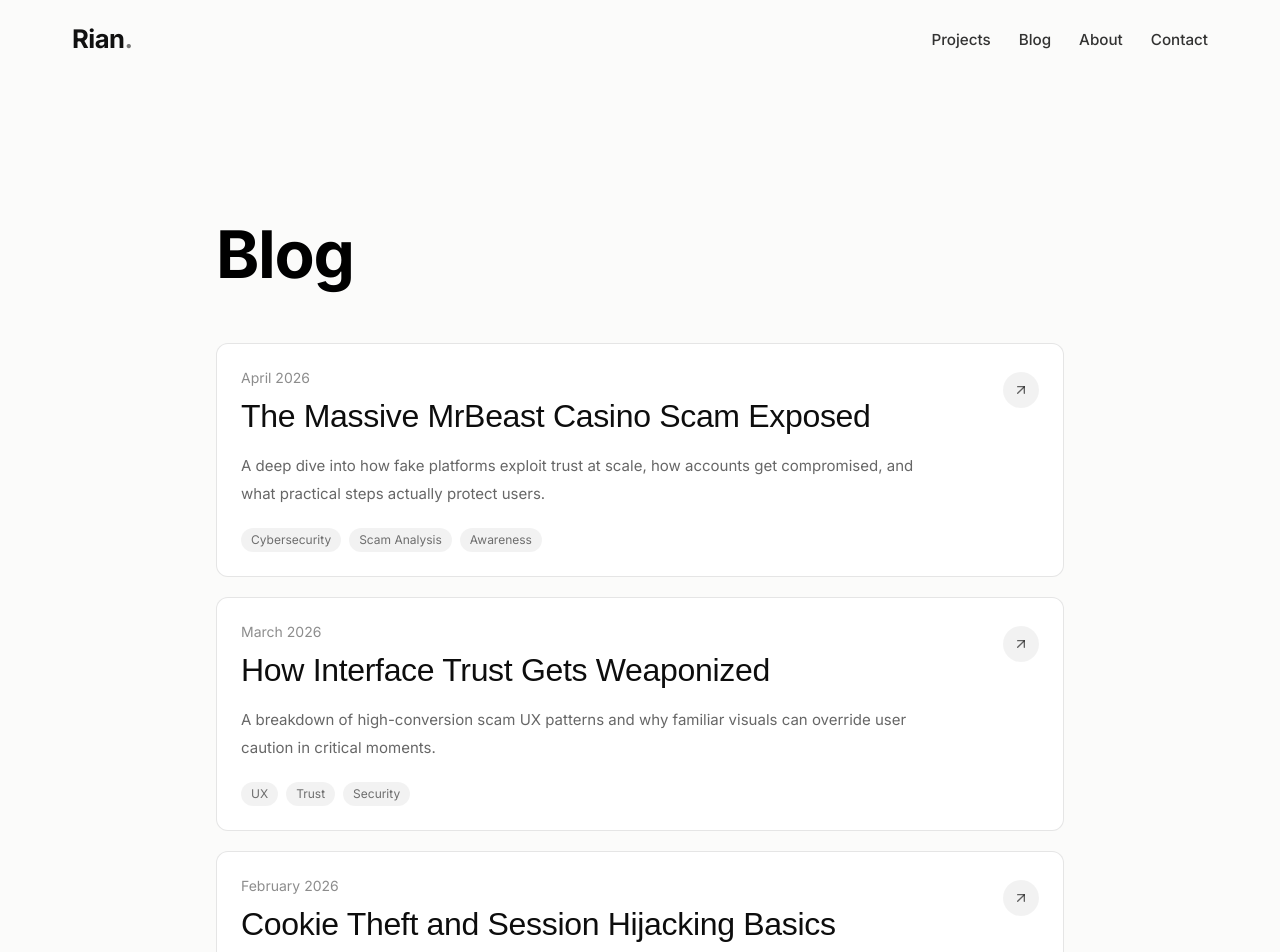
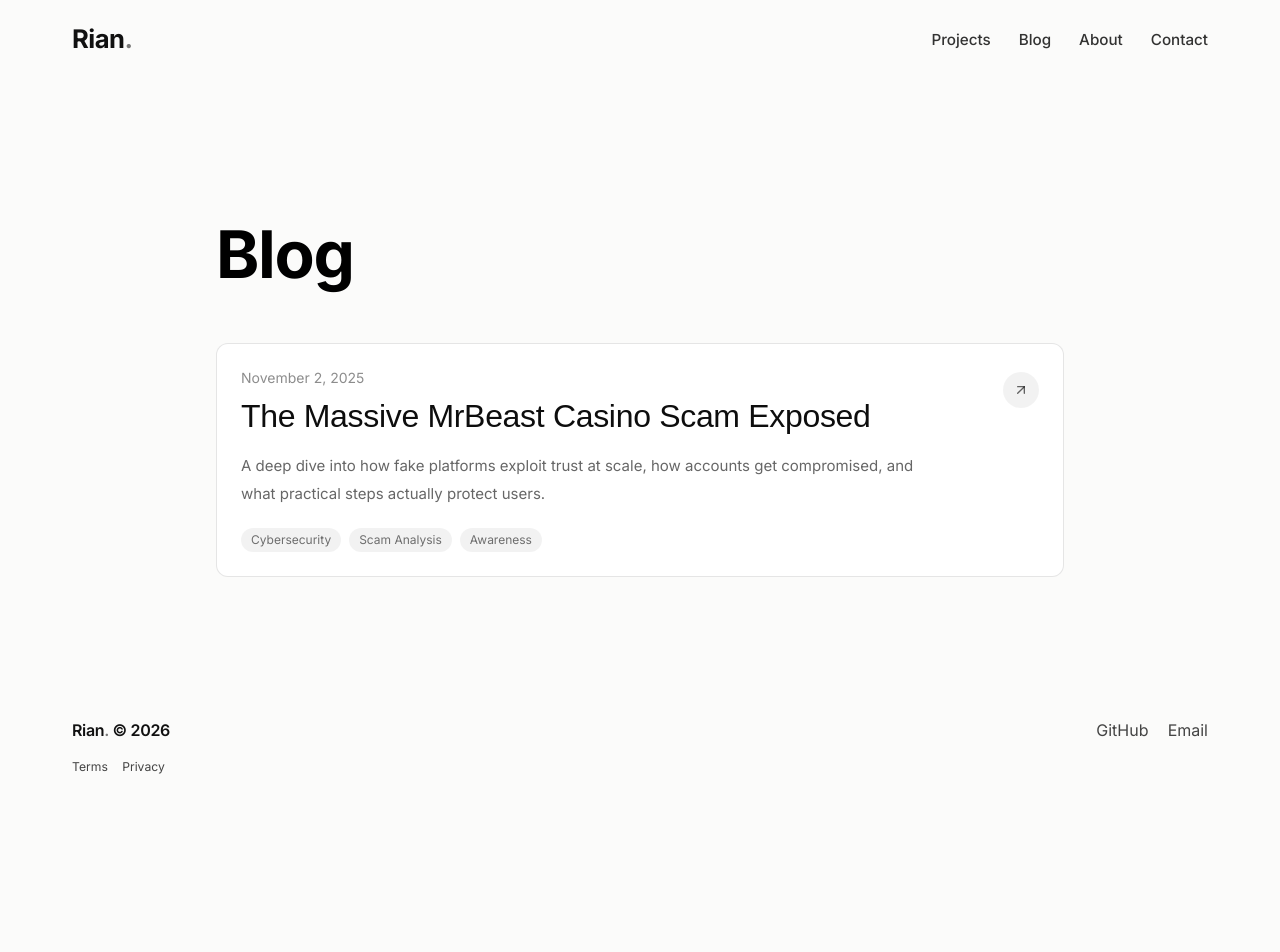
Before and after one commit to anvikaraina/Minimalist-Portfolio, a Next.js app: page /blogs in a window 1280 px wide. Shown: the top 952 px of the page. After the commit the page ends 800 px from the top, so only its background shows below. Built offline with nearby package versions, Linux system fonts and the light colour scheme; a web font is replaced by a local one.

Commit message:
Keep only MrBeast blog post and update date

```diff
--- a/components/BlogArticle.tsx
+++ b/components/BlogArticle.tsx
@@ -95,7 +95,7 @@ export default function BlogArticle() {
               <p className="mt-5 max-w-2xl text-base leading-relaxed text-black/65 sm:text-lg">
                 A deep dive into how fake platforms exploit trust and scale.
               </p>
-              <p className="mt-4 text-sm text-black/45">April 2026 • 8 min read</p>
+              <p className="mt-4 text-sm text-black/45">November 2, 2025 • 8 min read</p>
             </header>
 
             <div className="space-y-14 text-black/75">
--- a/components/BlogPage.tsx
+++ b/components/BlogPage.tsx
@@ -5,25 +5,9 @@ const posts: BlogPost[] = [
     title: 'The Massive MrBeast Casino Scam Exposed',
     description:
       'A deep dive into how fake platforms exploit trust at scale, how accounts get compromised, and what practical steps actually protect users.',
-    date: 'April 2026',
+    date: 'November 2, 2025',
     tags: ['Cybersecurity', 'Scam Analysis', 'Awareness'],
     href: '/blogs/massive-mr-beast-casino-scam-exposed',
-  },
-  {
-    title: 'How Interface Trust Gets Weaponized',
-    description:
-      'A breakdown of high-conversion scam UX patterns and why familiar visuals can override user caution in critical moments.',
-    date: 'March 2026',
-    tags: ['UX', 'Trust', 'Security'],
-    href: '/blogs/interface-trust-weaponized',
-  },
-  {
-    title: 'Cookie Theft and Session Hijacking Basics',
-    description:
-      'A practical primer on token abuse, compromised sessions, and lightweight hardening methods that reduce account takeover risk.',
-    date: 'February 2026',
-    tags: ['Web Security', 'Sessions', 'Auth'],
-    href: '/blogs/cookie-theft-basics',
   },
 ];
 
```
